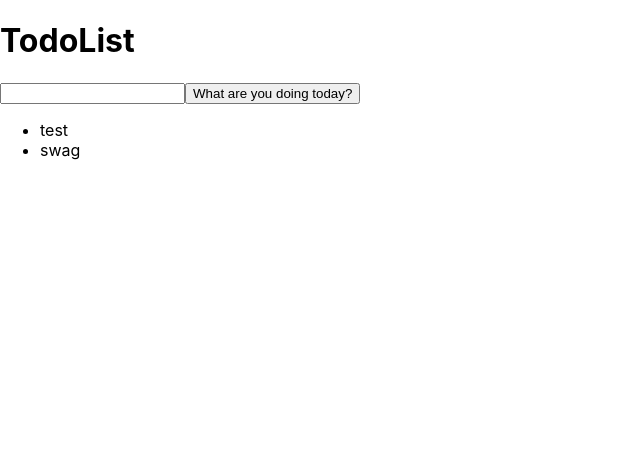
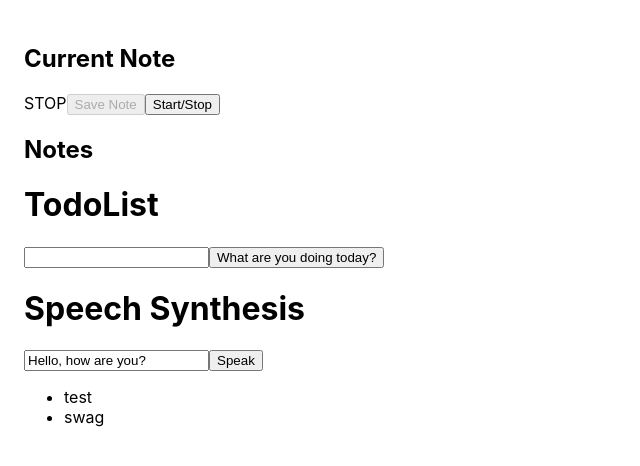
Before and after one commit to johnkim0306/TodoList, a React (Create React App) app: page / in a window 1280 px wide. Shown: the top 466 px of the page, without its empty margins (0-640 px from the left). Built offline with nearby package versions, Linux system fonts and the light colour scheme.

Commit message:
Implement web speech API

```diff
--- a/src/App.js
+++ b/src/App.js
@@ -2,6 +2,8 @@ import logo from './logo.svg';
 import './App.css';
 import List from './List.jsx';
 import { Component, useState, useEffect } from 'react';
+import WebSpeech from './WebSpeech';
+import WebText from './WebText';
 
 const App = () => {
   const [todos, setTodos] = useState(['test', 'swag']);
@@ -22,11 +24,13 @@ const App = () => {
 
   return (
     <>
+    <WebSpeech />
     <h1>TodoList</h1>
     <form action="">
       <input type="text" name="" onChange={changeInputData}/>
       <button onClick={addTodo}>What are you doing today?</button>
     </form>
+    <WebText />
 
     <List todos={todos} />
     </>
--- /dev/null
+++ b/src/WebSpeech.jsx
@@ -0,0 +1,75 @@
+import React, { useEffect, useState } from 'react';
+
+const synth = window.speechSynthesis;
+const SpeechRecognition = window.SpeechRecognition || window.webkitSpeechRecognition;
+const mic = new SpeechRecognition();
+
+mic.continuous = true
+mic.interimResults = true
+mic.lang = 'en-US'
+
+const  WebSpeech = () => {
+  const [isListening, setIsListening] = useState(false);
+  const [note, setNote] = useState(false);
+  const [savedNotes, setSavedNotes] = useState([]);
+
+  useEffect(()=> {
+    handleListen()
+  }, [isListening])
+
+  const handleListen = () => {
+    if(isListening) {
+      mic.start()
+      mic.onend = () => {
+        console.log('continue..')
+        mic.start()
+      }
+    } else {
+      mic.stop()
+      mic.onend = () => {
+        console.log('Stopping mic on Click')
+      }
+    }
+    mic.onstart = () => {
+      console.log('Mics on')
+    }
+
+    mic.onresult = event => {
+      const transcript = Array.from(event.results).map(result => result[0]).map(result => result.transcript).join('')
+      console.log(transcript)
+      setNote(transcript)
+      mic.onerror = event => {
+        console.log(event.error)
+      }
+    }
+  };
+
+  const handleSaveNote = () => {
+    setSavedNotes([...savedNotes, note])
+    setNote('')
+  }
+
+  return (
+    <div className='container'>
+      <div className="box">
+        <h2>Current Note</h2>
+        {isListening? <span>:mic</span> : <span>STOP</span>}
+        <button onClick={handleSaveNote} disabled={!note}>
+          Save Note
+        </button>
+        <button onClick={() => setIsListening(prevState => !prevState)}>
+          Start/Stop
+        </button>
+        <p>{note}</p>
+      </div>
+      <div className="box">
+        <h2>Notes</h2>
+        {savedNotes.map(n => (
+          <p key={n}>{n}</p>
+        ))}
+      </div>
+    </div>
+  );
+}
+
+export default WebSpeech;
--- /dev/null
+++ b/src/WebText.jsx
@@ -0,0 +1,29 @@
+import React, { useState } from 'react';
+
+const synth = window.speechSynthesis;
+const SpeechRecognition = window.SpeechRecognition || window.webkitSpeechRecognition;
+const recognition = new SpeechRecognition();
+
+recognition.continuous = true
+recognition.interimResults = true
+recognition.lang = 'en-US'
+
+const WebText = () => {
+  const [text, setText] = useState('Hello, how are you?');
+
+  const handleClick = () => {
+    const speech = new SpeechSynthesisUtterance(text);
+    speech.lang = 'ja-JP'
+    synth.speak(speech, true);
+  };
+
+  return (
+    <div>
+      <h1>Speech Synthesis</h1>
+      <input type="text" value={text} onChange={(event) => setText(event.target.value)} />
+      <button onClick={handleClick}>Speak</button>
+    </div>
+  );
+}
+
+export default WebText;
--- a/src/index.css
+++ b/src/index.css
@@ -11,3 +11,7 @@ code {
   font-family: source-code-pro, Menlo, Monaco, Consolas, 'Courier New',
     monospace;
 }
+
+#root {
+  padding: 1.5rem;
+}
```
